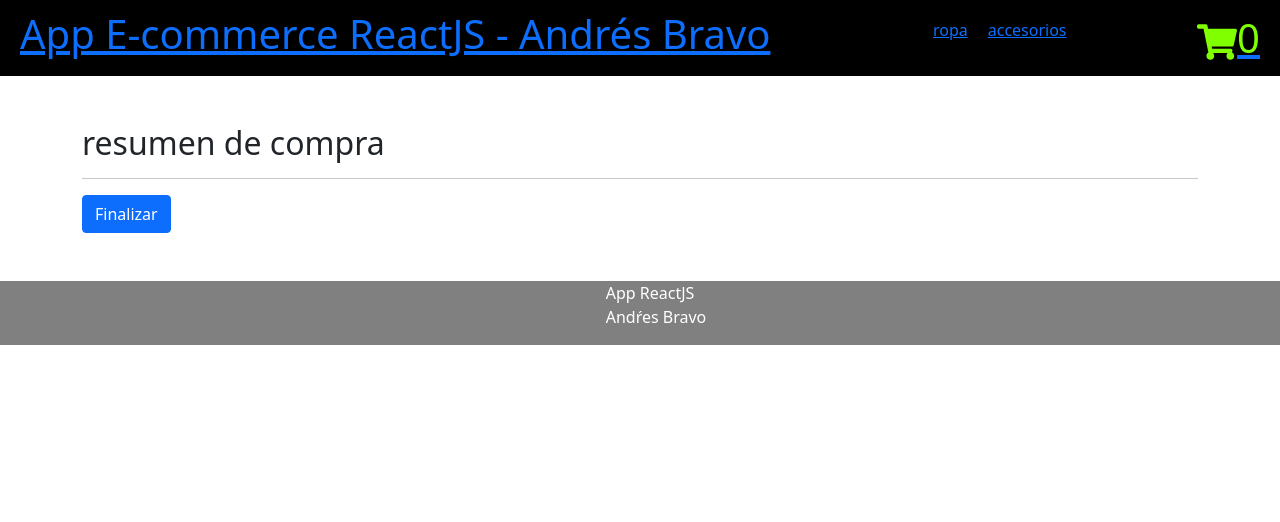
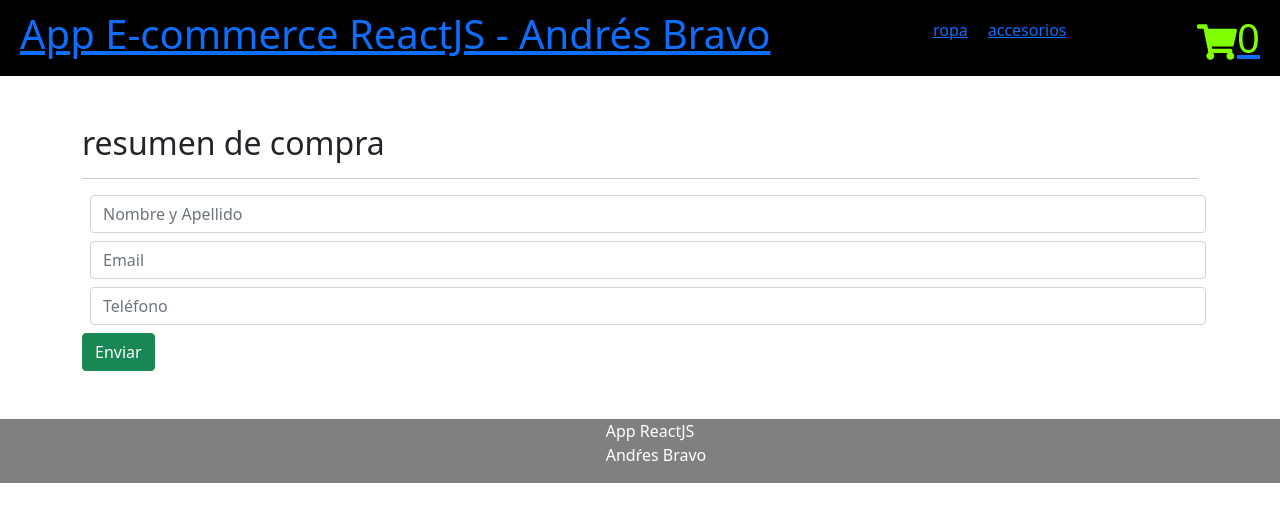
Before and after one commit to ABravo161/react_js, a React (Create React App) app: page /checkout in a window 1280 px wide. Shown: the top 522 px of the page. Built offline with nearby package versions, Linux system fonts and the light colour scheme.

Commit message:
se agrega interaccion con firebase en el checkout

```diff
--- a/src/components/CartView/CartView.js
+++ b/src/components/CartView/CartView.js
@@ -15,7 +15,7 @@ export const CartView = () => {
     const  {cart, totalPrecio, vaciarCarrito, borrarItem} = useContext(CartContext)
 
     return (
-        <div>
+        <div className="container m-4">
             <h2>Carrito</h2>
             {
                 cart.map( (elemento) => (
--- a/src/components/Checkout/Checkout.js
+++ b/src/components/Checkout/Checkout.js
@@ -1,30 +1,132 @@
-import React, { useContext } from 'react'
+import React, { useContext, useState } from 'react'
+import {Timestamp, addDoc, collection, documentId, getDocs, query, where, writeBatch} from "firebase/firestore/lite"
 
 import {CartContext} from '../context/CartContext'
+import { Link } from 'react-router-dom'
+import {db} from '../../firbase/config'
 
 export const Checkout = () => {
 
-    const {cart} = useContext(CartContext)
+    const [values, setValues] = useState({
+        nombre: "",
+        email: "",
+        telefono: "",
+    })
 
-    const generarOrden = () => {
+    const handleInputChange = (e) => {
+        setValues ({
+            ...values,
+            [e.target.name]:e.target.value,
+        })
+    }
+
+    const {cart, totalPrecio, vaciarCarrito} = useContext(CartContext)
+
+    const [orderId, setOrderId] = useState(null)
+
+    const handleSubmit = (e) => {
+        e.preventDefault()
+
+        generarOrden(values)
+    }
+
+    const generarOrden = (buyer) => {
 
         const order = {
-            buyer: {
-                name: "usuario",
-                email: "usuario@test.com",
-                tel: "011 2233 4455"
-            },
+            buyer: buyer,
             items: cart,
+            total: totalPrecio(),
+            date: Timestamp.fromDate(new Date()),
         }
-        console.log(order)
 
+        const batch = writeBatch(db)
+
+        const ordersRef = collection(db, "orders")
+
+        const productosRef = collection(db, "productos")
+
+        const q=query(productosRef, where(documentId(), "in", cart.map(el => el.id)))
+
+        const outOfStock = []
+
+        getDocs(q)
+            .then((respuesta)=> {
+                respuesta.docs.forEach((doc) => {
+                    const itemToUpdate = cart.find((prod) => prod.id === doc.id)
+
+                    if(doc.data().stock >= itemToUpdate.cantidad) {
+                        batch.update(doc.ref, {
+                            stock: doc.data().stock - itemToUpdate.cantidad
+                        })
+                    }
+                    else {
+                        outOfStock.push(itemToUpdate)
+                    }
+                })
+
+                if (outOfStock.length == 0) {
+                    batch.commit()
+
+                    addDoc(ordersRef, order)
+                        .then((respuesta) =>
+                            setOrderId(respuesta.id))
+                            vaciarCarrito()
+                }
+                else {
+                    alert("hay items sin stock")
+                }
+            })
     }
+
+
+
 
     return (
         <div className="container my-5">
-            <h2>resumen de compra</h2>
-            <hr/>
-            <button className="btn btn-primary" onClick={generarOrden}>Finalizar</button>
+            {
+                orderId
+                ?
+                <>
+                    <h2>Gracias por su compra</h2>
+                    <h3>Su numero de compra es {orderId}</h3>
+                    <Link to="/" className="btn btn-primary" >Volver</Link>
+                </>
+                :
+                <>
+                    <h2>resumen de compra</h2>
+                    <hr/>
+                    <form onSubmit={handleSubmit}>
+                        <input
+                            value={values.nombre}
+                            onChange={handleInputChange}
+                            name="nombre"
+                            className="form-control m-2"
+                            placeholder="Nombre y Apellido"
+                            type="text"
+                        />
+                        <input
+                            value={values.email}
+                            onChange={handleInputChange}
+                            name="email"
+                            className="form-control m-2"
+                            placeholder="Email"
+                            type="email"
+                        />
+                        <input
+                            value={values.telefono}
+                            onChange={handleInputChange}
+                            name="telefono"
+                            className="form-control m-2"
+                            placeholder="Teléfono"
+                            type="tel"
+                        />
+                        <button type="submit" className="btn btn-success" >Enviar</button>
+                    </form>
+
+                </>
+            }
+
+
         </div>
     )
 }
--- a/src/components/ItemDetail/ItemDetailContainer.js
+++ b/src/components/ItemDetail/ItemDetailContainer.js
@@ -1,12 +1,12 @@
-import { collection, getDoc, doc } from "firebase/firestore/lite"
-import React, { useEffect, useState } from "react"
-import { useParams } from "react-router"
-import { db } from "../../firbase/config"
-import { Loader } from "../Loader/Loader"
-import { ItemDetail } from "./ItemDetail"
 import "./ItemDetailContainer.scss"
 
+import React, { useEffect, useState } from "react"
+import { collection, doc, getDoc } from "firebase/firestore/lite"
 
+import { ItemDetail } from "./ItemDetail"
+import { Loader } from "../Loader/Loader"
+import { db } from "../../firbase/config"
+import { useParams } from "react-router"
 
 export const ItemDetailContainer = () => {
 
@@ -41,7 +41,6 @@ export const ItemDetailContainer = () => {
                 <Loader />
             :
                 <div className="ItemDetailContainer">
-                    <h1>Item Detail Container</h1>
                     {item && <><ItemDetail item={item} /> </>}
                     <hr/>
                 </div>
```
